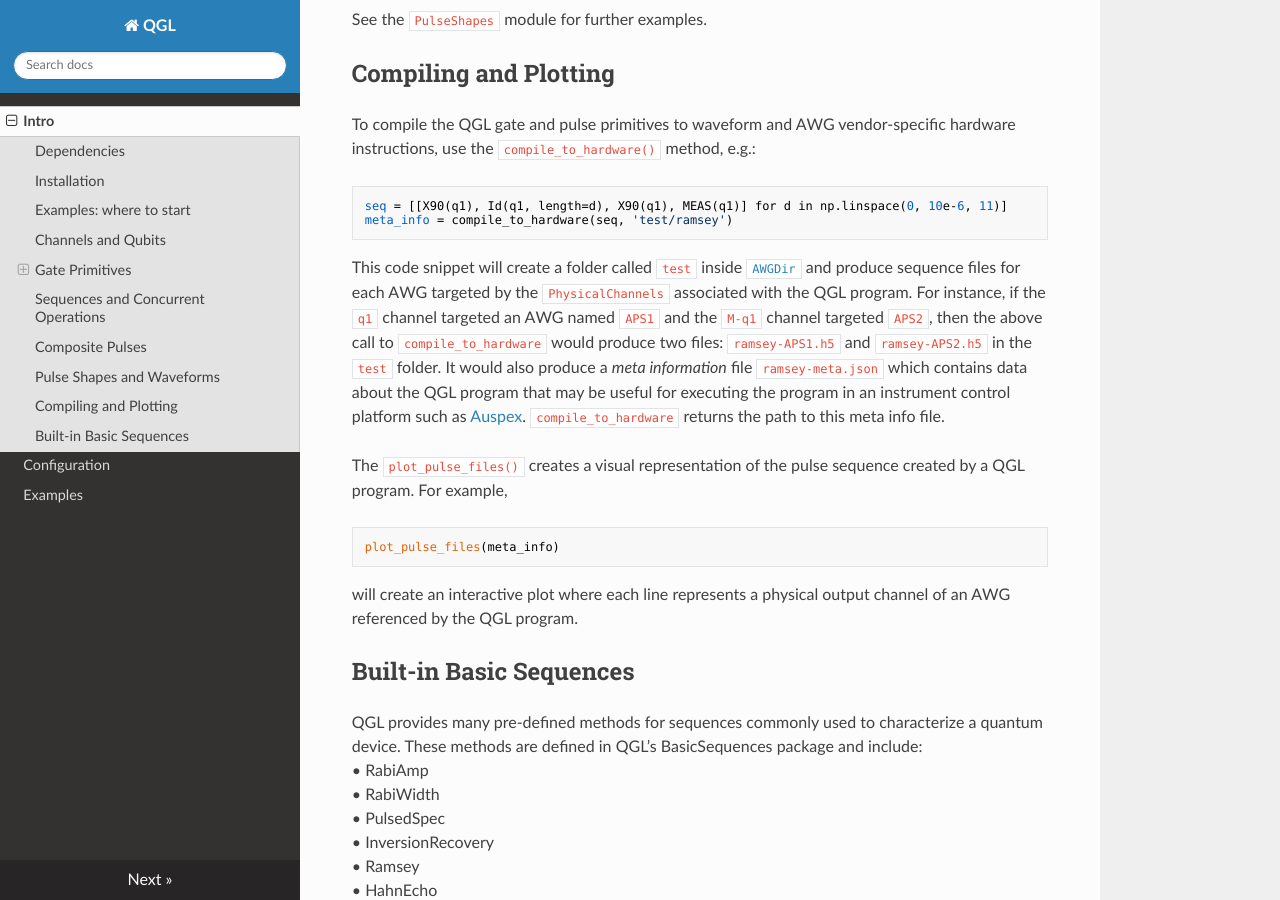
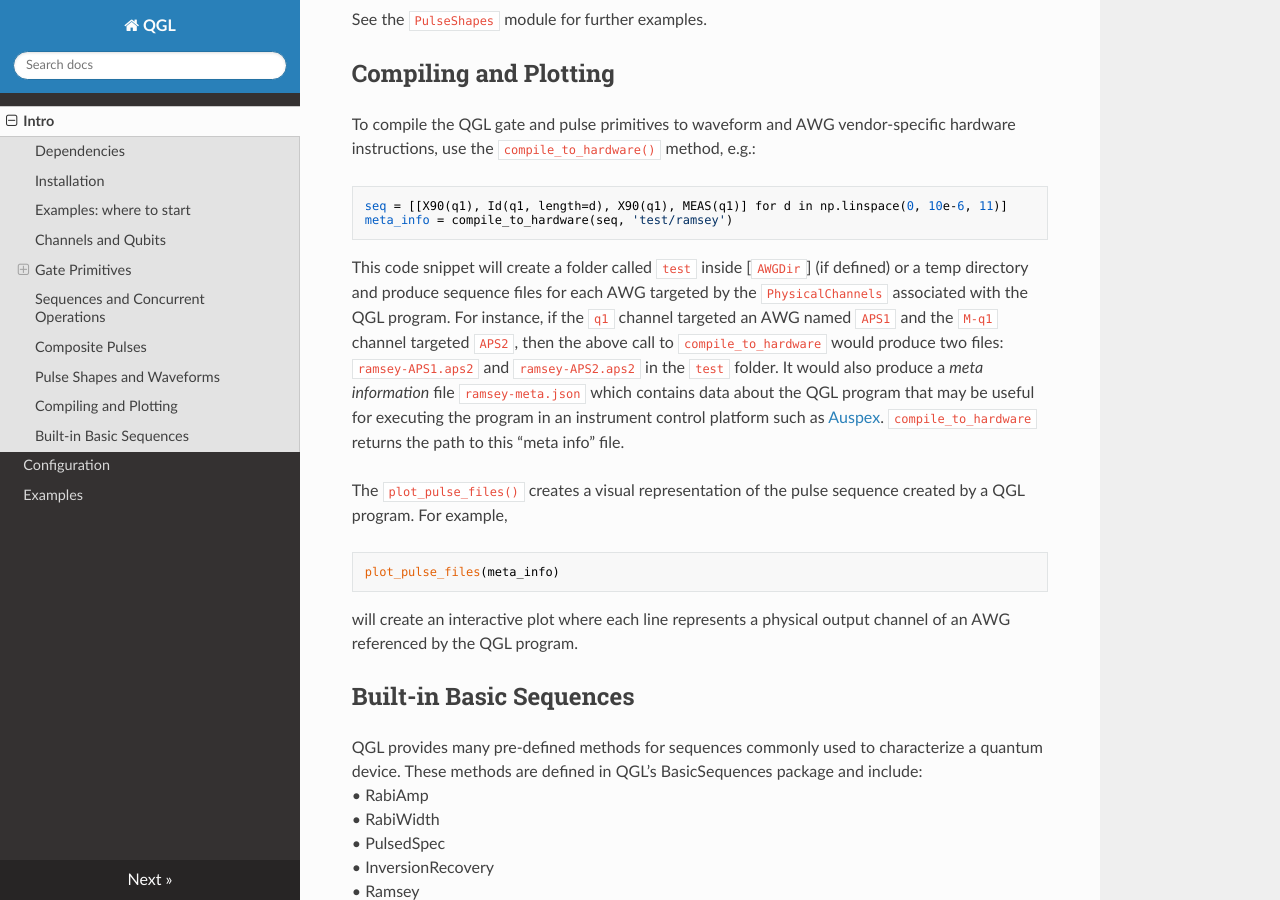
Before and after one commit to BBN-Q/QGL, an MkDocs documentation site: the page built from doc/index.md, in a window 1280 px wide and 900 px high, scrolled down 6288 px. Built offline with MkDocs 1.6.1, drawn with Linux system fonts in a browser that asks for light colours; nearby versions of some CDN libraries.

Commit message:
Update index.md

````diff
--- a/doc/index.md
+++ b/doc/index.md
@@ -307,16 +307,16 @@ meta_info = compile_to_hardware(seq, 'test/ramsey')
 ```
 
 This code snippet will create a folder called `test` inside
-[`AWGDir`](config.md#configuration-options) and produce sequence files for each
+[`AWGDir`] (if defined) or a temp directory and produce sequence files for each
 AWG targeted by the `PhysicalChannels` associated with the QGL program. For
 instance, if the `q1` channel targeted an AWG named `APS1` and the `M-q1`
 channel targeted `APS2`, then the above call to `compile_to_hardware` would
-produce two files: `ramsey-APS1.h5` and `ramsey-APS2.h5` in the `test` folder.
+produce two files: `ramsey-APS1.aps2` and `ramsey-APS2.aps2` in the `test` folder.
 It would also produce a *meta information* file `ramsey-meta.json` which
 contains data about the QGL program that may be useful for executing the
 program in an instrument control platform such as
 [Auspex](https://github.com/BBN-Q/Auspex). `compile_to_hardware` returns the
-path to this meta info file.
+path to this "meta info" file.
 
 The `plot_pulse_files()` creates a visual representation of the pulse sequence
 created by a QGL program. For example,
````
